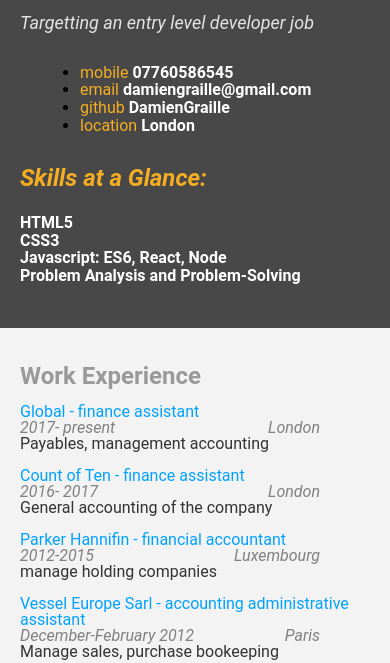
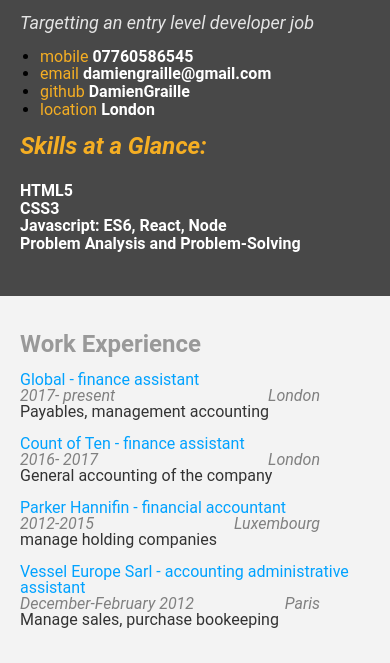
Before and after one commit to DamienGraille/Resume-HTML-CSS-only, a plain HTML site: page index.html in a window 390 px wide. Shown: the part 327-990 px from the top of the page. Drawn offline with Linux system fonts and the light colour scheme; some packages are replaced by stand-ins of ours.

Commit message:
Align bio list on the left with text + responsive
Align bio list on the left with text using padding-left 15pt (not 0pt).
Add a media query to keep all text lines from the list on 1 line each
when reducing screen size

```diff
--- a/CSS/style.css
+++ b/CSS/style.css
@@ -68,7 +68,9 @@ hr {
 
     line-height: 110%;
     display:inline-block;
-    margin-left:20px;
+    width: 60%;
+    margin: auto;
+    padding-left: 15pt;
 }
 
 /*biopic*/
@@ -184,3 +186,11 @@ hr {
     justify-content: space-around;
     padding: 10px;
   }
+
+
+  @media only screen and (max-width: 415px) {
+    .list{
+      width:80%;
+
+    }
+  }
```
